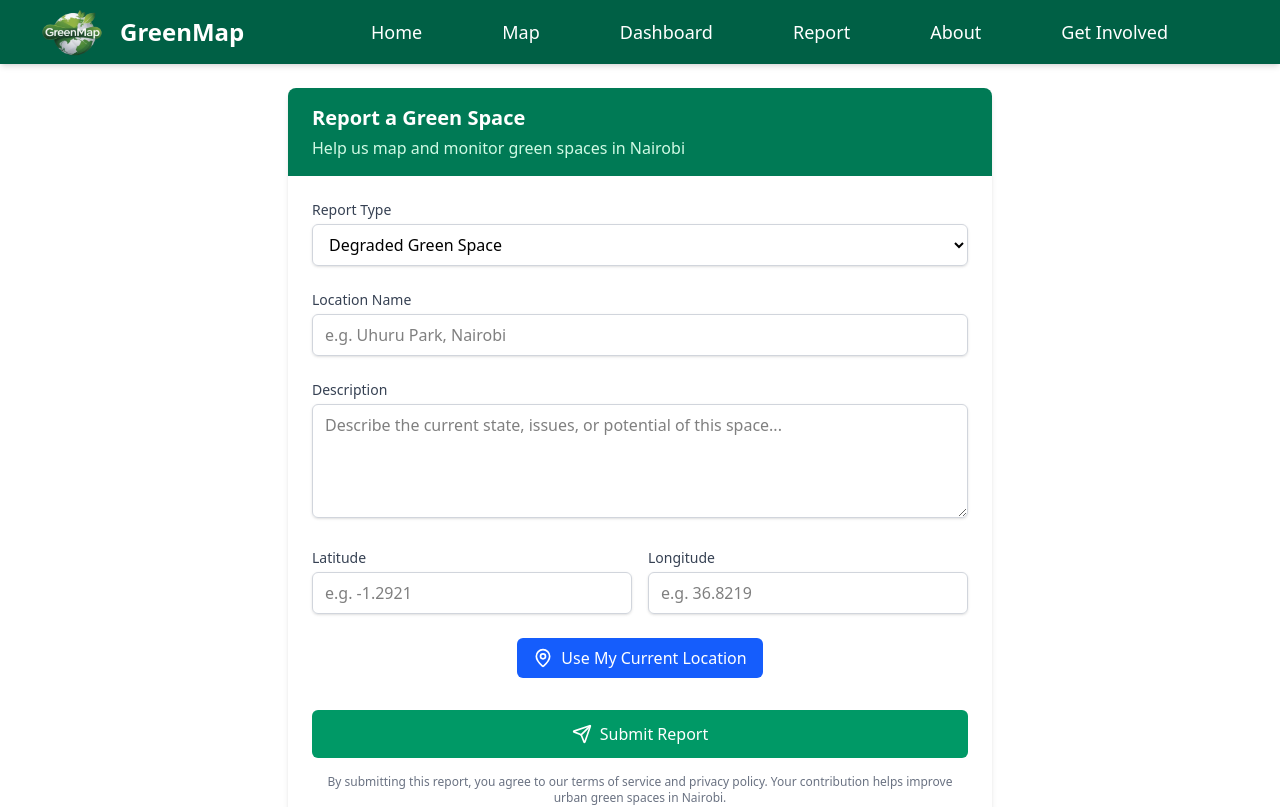
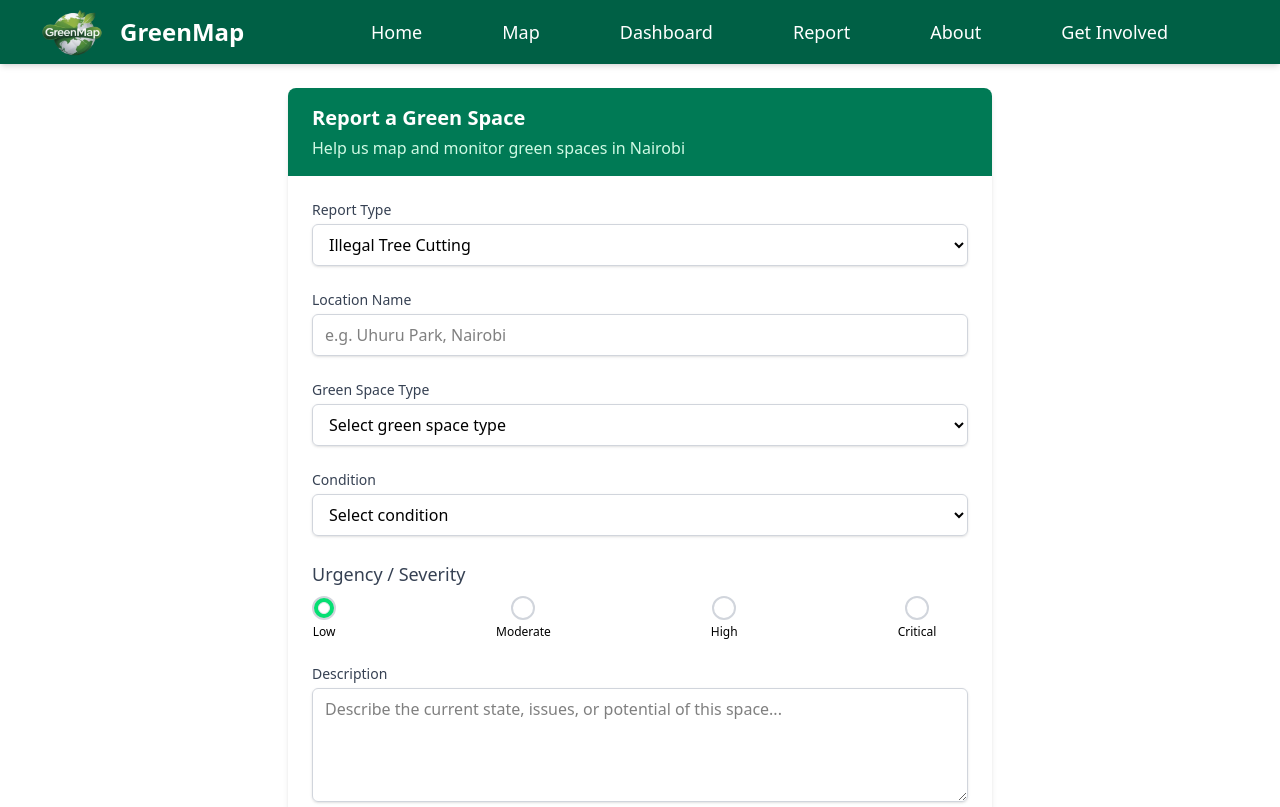
Before and after one commit to Ms-Irungu/GreenMap-Project, a Next.js app: page /report in a window 1280 px wide. Shown: the top 807 px of the page. Built offline with nearby package versions, Linux system fonts and the light colour scheme; no server answers.

Commit message:
Add more inputs to report

```diff
--- a/components/dashboard/StatisticsPanel.tsx
+++ b/components/dashboard/StatisticsPanel.tsx
@@ -1,5 +1,5 @@
 import React from 'react';
-import { Activity, Thermometer, MessageSquare } from 'lucide-react';
+import { Activity, Thermometer, MessageSquare, CloudHail } from 'lucide-react';
 import { StatisticsPanelProps } from '@/interfaces';
 
 
@@ -17,6 +17,8 @@ const StatisticsPanel: React.FC<StatisticsPanelProps> = ({
             </h2>
 
             <div className='space-y-4'>
+
+                        {/* Average NDVI */}
                 <div className='p-3 bg-emerald-50 rounded-lg'>
                     <div className='flex items-start'>
                         <div className='bg-emerald-100 p-2 rounded-lg mr-3'>
@@ -40,6 +42,8 @@ const StatisticsPanel: React.FC<StatisticsPanelProps> = ({
                         </div>
                     </div>
                 </div>
+
+                            {/* Average LST */}
                 <div className='p-3 bg-orange-50 rounded-lg'>
                     <div className='flex items-start'>
                         <div className='bg-orange-100 p-2 rounded-lg mr-3'>
@@ -63,7 +67,33 @@ const StatisticsPanel: React.FC<StatisticsPanelProps> = ({
                     </div>
                 </div>
 
+                            {/* Average Rainfall */}
                 <div className='p-3 bg-blue-50 rounded-lg'>
+                    <div className='flex items-start'>
+                        <div className='bg-blue-300 p-2 rounded-lg mr-3'>
+                            <CloudHail className='h-5 w-5 text-white' />
+                        </div>
+                        <div>
+                            <p className='text-sm text-gray-600'>Average Rainfall</p>
+                            <p className={`text-xl font-semibold ${typeof meanNdvi === 'number' && meanNdvi >= 0
+                                ? 'text-blue-600'
+                                : 'text-red-600'
+                                }
+                            `}>
+                                {isLoading
+                                    ? '...'
+                                    : (meanNdvi !== 'N/A' && meanNdvi !== undefined && meanNdvi !== null)
+                                        ? `${typeof meanNdvi === 'number'
+                                            ? (meanNdvi >= 0 ? '+' : '') + meanNdvi.toFixed(3)
+                                            : meanNdvi}`
+                                        : 'N/A'}
+                            </p>
+                        </div>
+                    </div>
+                </div>
+
+                            {/* Community Reports */}
+                <div className='p-3 bg-indigo-50 rounded-lg'>
                     <div className='flex items-start'>
                         <div className='bg-blue-100 p-2 rounded-lg mr-3'>
                             <MessageSquare className='h-5 w-5 text-blue-600' />
--- a/interfaces/index.ts
+++ b/interfaces/index.ts
@@ -1,10 +1,13 @@
 // Report Form Types
 export interface ReportFormState {
-  type: 'degradation' | 'potential' | 'existing';
+  type: 'illegal_tree_cutting' | 'encroachment' | 'pollution' |'potential' | 'existing';
   location: string;
   description: string;
   latitude: string;
   longitude: string;
+  spaceType?: string;
+  condition?: string;
+  urgency?: 'low' | 'moderate' | 'high' | 'critical';
 }
 
 // getInvolved Form Types
--- a/pages/report/index.tsx
+++ b/pages/report/index.tsx
@@ -10,11 +10,14 @@ import { db } from '@/firebase';
 
 const ReportForm: React.FC = () => {
     const [formState, setFormState] = useState<ReportFormState>({
-        type: 'degradation',
+        type: 'illegal_tree_cutting',
         location: '',
         description: '',
         latitude: '',
         longitude: '',
+        spaceType: '',
+        condition: '',
+        urgency: 'low',
     });
 
     const [loading, setLoading] = useState(false);
@@ -44,11 +47,14 @@ const ReportForm: React.FC = () => {
 
             // Reset form
             setFormState({
-                type: 'degradation',
+                type: 'illegal_tree_cutting',
                 location: '',
                 description: ``,
                 latitude: '',
                 longitude: '',
+                spaceType: '',
+                condition: '',
+                urgency: 'low',
             });
         } catch (error) {
             alert("Failed to submit report. Please try again.");
@@ -92,6 +98,8 @@ const ReportForm: React.FC = () => {
 
                     <form onSubmit={handleSubmit} className="p-6">
                         <div className="space-y-6">
+
+                            {/* Report Type */}
                             <div>
                                 <label htmlFor='report-type' className="block text-sm font-medium text-gray-700 mb-1">
                                     Report Type
@@ -103,12 +111,15 @@ const ReportForm: React.FC = () => {
                                     onChange={handleChange}
                                     className="w-full px-3 py-2 border border-gray-300 rounded-md shadow-sm focus:outline-none focus:ring-2 focus:ring-emerald-500"
                                 >
-                                    <option value="degradation">Degraded Green Space</option>
+                                    <option value="illegal_tree_cutting">Illegal Tree Cutting</option>
+                                    <option value="encroachment">Encroachment / Construction</option>
+                                    <option value="pollution">Pollution / Dumping</option>
                                     <option value="potential">Potential Green Space</option>
                                     <option value="existing">Existing Green Space</option>
                                 </select>
                             </div>
 
+                            {/* Location Name */}
                             <div>
                                 <label className="block text-sm font-medium text-gray-700 mb-1">
                                     Location Name
@@ -123,7 +134,95 @@ const ReportForm: React.FC = () => {
                                     required
                                 />
                             </div>
+                            {/* Green Space Type */}
 
+                            <div>
+                                <label htmlFor='green-space-type' className="block text-sm font-medium text-gray-700 mb-1">
+                                    Green Space Type
+                                </label>
+                                <select
+                                    id="green-space-type"
+                                    name="spaceType"
+                                    value={formState.spaceType}
+                                    onChange={handleChange}
+                                    className="w-full px-3 py-2 border border-gray-300 rounded-md shadow-sm focus:outline-none focus:ring-2 focus:ring-emerald-500"
+                                >
+                                    <option value="">Select green space type</option>
+                                    <option value="Public Park">Public Park</option>
+                                    <option value="Urban Forest">Urban Forest</option>
+                                    <option value="Idle Plot">Idle Plot</option>
+                                    <option value="Roadside Tree Belt">Roadside Tree Belt</option>
+                                    <option value="School Playground">School Playground</option>
+                                    <option value="Riverside / Wetland">Riverside / Wetland</option>
+                                    <option value="Rooftop / Vertical Garden">Rooftop / Vertical Garden</option>
+                                    <option value="Other">Other</option>
+                                </select>
+                            </div>
+
+                            {/* Show condition only for degradation reports */}
+                            {['illegal_tree_cutting', 'encroachment', 'pollution'].includes(formState.type) && (
+                                <div>
+                                    <label htmlFor='conditions' className="block text-sm font-medium text-gray-700 mb-1">
+                                        Condition
+                                    </label>
+                                    <select
+                                        id="conditions"
+                                        name="condition"
+                                        value={formState.condition}
+                                        onChange={handleChange}
+                                        className="w-full px-3 py-2 border border-gray-300 rounded-md shadow-sm focus:outline-none focus:ring-2 focus:ring-emerald-500"
+                                    >
+                                        <option value="">Select condition</option>
+                                        <option value="Overgrown/Unmaintained">Overgrown / Unmaintained</option>
+                                        <option value="Polluted / Littered">Polluted / Littered</option>
+                                        <option value="Encroached / Constructed">Encroached / Constructed</option>
+                                        <option value="Tree Cutting / Logging">Tree Cutting / Logging</option>
+                                        <option value="Fire / Vandalism">Fire / Vandalism</option>
+                                        <option value="Drought / Drying Vegetation">Drought / Drying Vegetation</option>
+                                        <option value="Other">Other</option>
+                                    </select>
+                                </div>
+                            )}
+
+                            {/* Urgency Level */}
+                            <div>
+                                <label className="block text-lg font-medium text-gray-700 mb-1">
+                                    Urgency / Severity
+                                </label>
+                                <div className="flex gap-40 mt-2">
+                                    {[
+                                        { value: 'low', label: 'Low', color: 'bg-green-400' },
+                                        { value: 'moderate', label: 'Moderate', color: 'bg-yellow-400' },
+                                        { value: 'high', label: 'High', color: 'bg-orange-400' },
+                                        { value: 'critical', label: 'Critical', color: 'bg-red-500' },
+                                    ].map(opt => (
+                                        <label key={opt.value} className="flex flex-col items-center cursor-pointer">
+                                            <input
+                                                type="radio"
+                                                name="urgency"
+                                                value={opt.value}
+                                                checked={formState.urgency === opt.value}
+                                                onChange={handleChange}
+                                                className="sr-only"
+                                            />
+                                            <span
+                                                className={`
+            w-6 h-6 rounded-full border-2 border-gray-300 flex items-center justify-center
+            ${formState.urgency === opt.value ? opt.color + ' border-emerald-600' : 'bg-white'}
+            transition-colors
+          `}
+                                            >
+                                                {formState.urgency === opt.value && (
+                                                    <span className="w-3 h-3 rounded-full bg-white border border-gray-200"></span>
+                                                )}
+                                            </span>
+                                            <span className="text-xs mt-1">{opt.label}</span>
+                                        </label>
+                                    ))}
+                                </div>
+                            </div>
+
+                            {/* Description */}
                             <div>
                                 <label className="block text-sm font-medium text-gray-700 mb-1">
                                     Description
```
